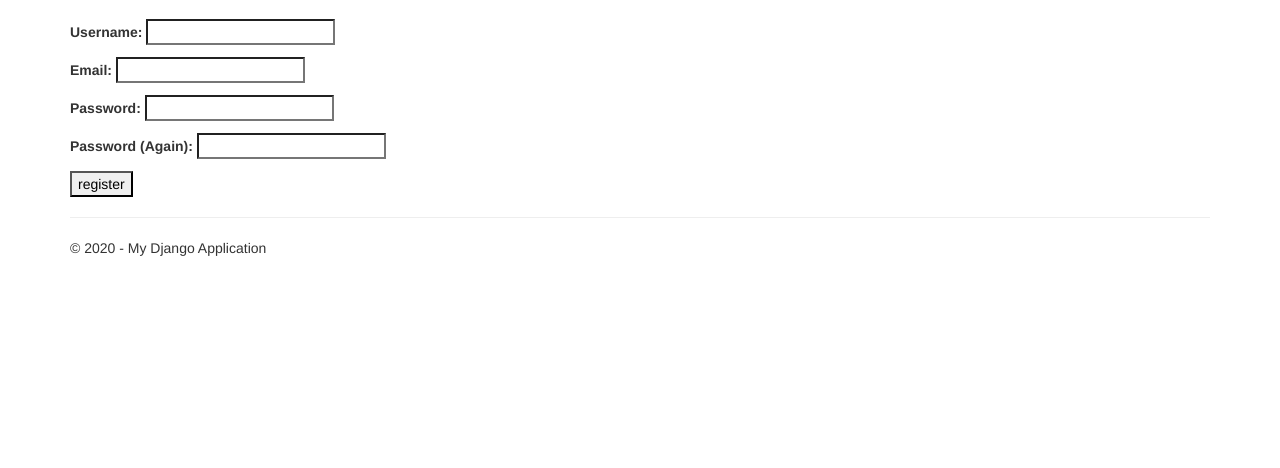
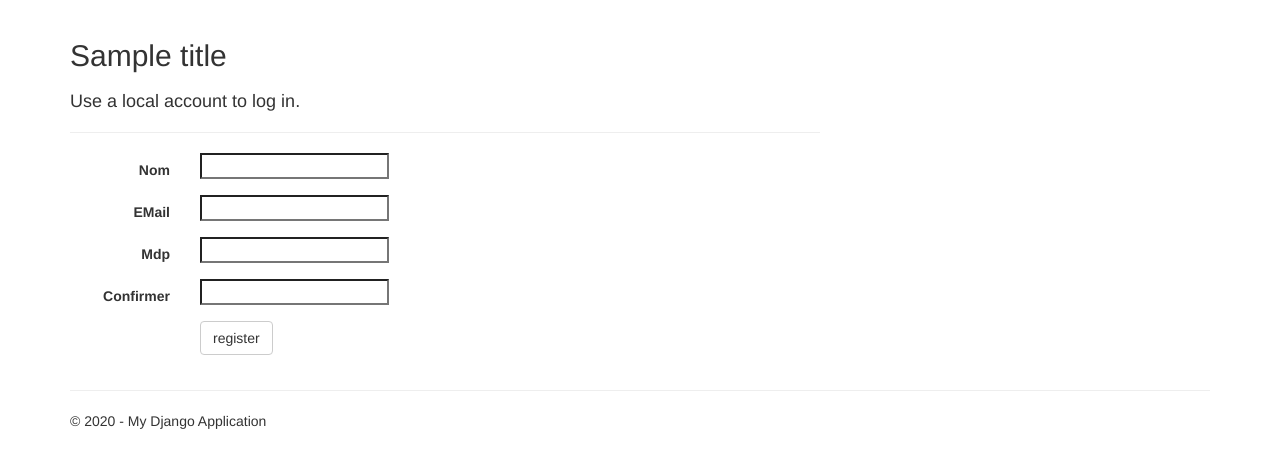
Before and after one commit to bbscesi/woodjango, a Django app: template woodjango/app/templates/app/register.html in a window 1280 px wide. Shown: the part 51-519 px from the top of the page. Run offline with Django 3.2, Linux system fonts and the light colour scheme; tables that the repository leaves empty hold one stand-in row (values such as "Sample post"); the template is opened without the code that fills it: values that come from a table or form of the project are taken from there, most other values are stand-ins (such as "Sample title", 1, 10 or a date in 2020); some libraries are stand-ins or nearby versions.

Commit message:
Modification formulaire 'Register', renommage Bdd

```diff
--- a/woodjango/app/forms.py
+++ b/woodjango/app/forms.py
@@ -22,11 +22,11 @@ class BootstrapAuthenticationForm(AuthenticationForm):
 
 
 class RegistrationForm(forms.Form):
-    username = forms.CharField(label='Username', max_length=30)
+    username = forms.CharField(label='Votre nom', max_length=30)
     email = forms.EmailField(label='Email')
-    password1 = forms.CharField(label='Password',
+    password1 = forms.CharField(label='Mdp',
                           widget=forms.PasswordInput())
-    password2 = forms.CharField(label='Password (Again)',
+    password2 = forms.CharField(label='Confirmer Mdp',
                         widget=forms.PasswordInput())
 
     def clean_password2(self):
--- a/woodjango/app/templates/app/register.html
+++ b/woodjango/app/templates/app/register.html
@@ -1,10 +1,53 @@
 {% extends "app/layout.html" %}
-{% block title %}User Registration{% endblock %}
-{% block head %}User Registration{% endblock %}
 {% block content %}
-<form method="post" action=".">
-{{ form.as_p }}
-<input type="submit" value="register" />
-{% csrf_token %}
-</form>
+
+<h2>{{ title }}</h2>
+<div class="row">
+    <div class="col-md-8">
+        <section id="loginForm">
+            <form action="." method="post" class="form-horizontal">
+                {% csrf_token %}
+                <h4>Use a local account to log in.</h4>
+                <hr />
+                <div class="form-group">
+                    <label for="id_username" class="col-md-2 control-label">Nom</label>
+                    <div class="col-md-10">
+                        {{ form.username }}
+                    </div>
+                </div>
+                <div class="form-group">
+                    <label for="id_email" class="col-md-2 control-label">EMail</label>
+                    <div class="col-md-10">
+                        {{ form.email }}
+                    </div>
+                </div>
+                <div class="form-group">
+                    <label for="id_password1" class="col-md-2 control-label">Mdp</label>
+                    <div class="col-md-10">
+                        {{ form.password1 }}
+                    </div>
+                </div>
+                <div class="form-group">
+                    <label for="id_password2" class="col-md-2 control-label">Confirmer</label>
+                    <div class="col-md-10">
+                        {{ form.password2 }}
+                    </div>
+                </div>
+                <div class="form-group">
+                    <div class="col-md-offset-2 col-md-10">
+                        <input type="hidden" name="next" value="/" />
+                        <input type="submit" value="register" class="btn btn-default" />
+                    </div>
+                </div>
+                {% if form.errors %}
+                <p class="validation-summary-errors">Please enter a correct user name and password.</p>
+                {% endif %}
+            </form>
+        </section>
+    </div>
+    <div class="col-md-4">
+        <section id="socialLoginForm"></section>
+    </div>
+</div>
+
 {% endblock %}
--- a/woodjango/woodjango/settings.py
+++ b/woodjango/woodjango/settings.py
@@ -21,7 +21,7 @@ MANAGERS = ADMINS
 DATABASES = {
     'default': {
         'ENGINE': 'django.db.backends.sqlite3',
-        'NAME': path.join(PROJECT_ROOT, 'db.sqlitetest3'),
+        'NAME': path.join(PROJECT_ROOT, 'db.sqlite3'),
         'USER': '',
         'PASSWORD': '',
         'HOST': '',
```
Also changed, not shown: woodjango/db.sqlite3 (added), 1 other file.
